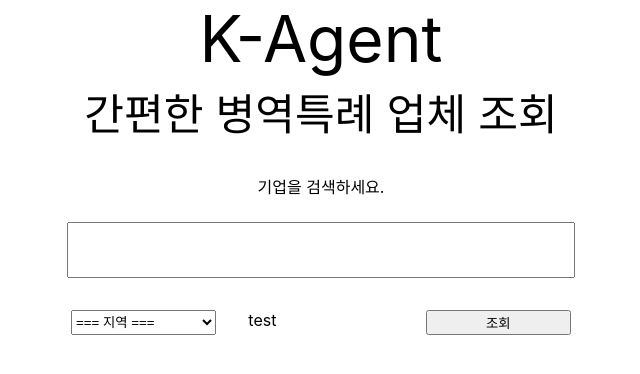
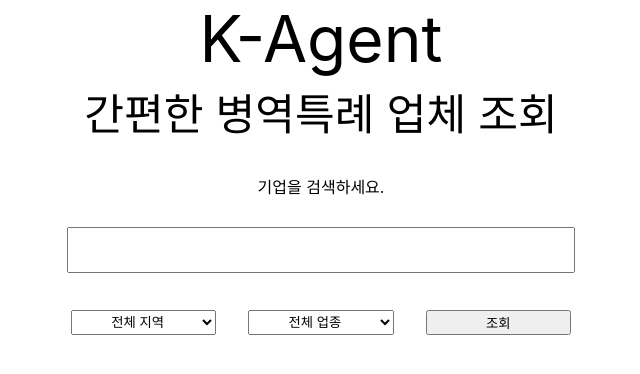
Before and after one commit to Ji-InPark/k-agent.service, a React (Create React App) app: page / in a window 1280 px wide. Shown: the top 374 px of the page, without its empty margins (319-959 px from the left). Built offline with nearby package versions, Linux system fonts and the light colour scheme.

Commit message:
Modify request endpoint but cors occur

```diff
--- a/package.json
+++ b/package.json
@@ -54,5 +54,5 @@
     "prettier": "^2.7.1",
     "typescript": "^4.8.3"
   },
-  "proxy": "https://api.k-agent.services/api/search/"
+  "proxy": "https://api.k-agent.services/api/"
 }
--- a/src/axios/index.ts
+++ b/src/axios/index.ts
@@ -2,6 +2,6 @@ import axios from 'axios';
 
 const search = axios;
 
-search.defaults.baseURL = process.env.REACT_APP_ENVIRONMENT == 'development' ? '' : 'https://api.k-agent.services/api/search/';
+search.defaults.baseURL = process.env.REACT_APP_ENVIRONMENT == 'development' ? '' : 'https://api.k-agent.services/api/';
 
 export default search;
--- a/src/components/components/SearchBar.tsx
+++ b/src/components/components/SearchBar.tsx
@@ -1,15 +1,17 @@
 import { css } from '@emotion/react';
-import { useEffect, useRef } from 'react';
-import { isNullOrWhiteSpace } from '../../utils';
+import { useEffect, useRef, useState } from 'react';
 import { useSetRecoilState } from 'recoil';
 import { companyListAtoms, isLoadingAtoms } from '../../recoil/atoms';
 import { CompanyListType } from '../../types';
 import search from '../../axios';
+import { isNullOrWhiteSpace } from '../../utils';
 
 function SearchBar() {
   const setCompanyList = useSetRecoilState(companyListAtoms);
   const inputElement = useRef<HTMLInputElement>(null);
   const setIsLoading = useSetRecoilState(isLoadingAtoms);
+  const [governmentLocation, setGovernmentLocation] = useState<String>('');
+  const [sector, setSector] = useState<String>('');
 
   useEffect(() => {
     const focus = (e: any) => {
@@ -27,6 +29,8 @@ function SearchBar() {
     return () => window.removeEventListener('keydown', focus);
   });
 
+  useEffect(() => {}, []);
+
   function onKeyDown(event: React.KeyboardEvent<HTMLInputElement>) {
     if (event.key === 'Enter' && event.nativeEvent.isComposing === false) {
       event.preventDefault();
@@ -35,18 +39,20 @@ function SearchBar() {
 
       event.currentTarget.value = '';
 
-      if (isNullOrWhiteSpace(inputText)) {
-        return;
-      }
+      if (isNullOrWhiteSpace(inputText)) return;
 
       setIsLoading(true);
       search
-        .get<CompanyListType>(inputText)
+        .post<CompanyListType>('search', {
+          companyName: inputText,
+          governmentLocation: governmentLocation,
+          sector: sector,
+        })
         .then((response) => {
           setCompanyList(response.data.companies);
-          setIsLoading(false);
         })
-        .catch((error) => console.log(error));
+        .catch((error) => console.log(error))
+        .finally(() => setIsLoading(false));
     }
   }
   return (
@@ -77,7 +83,7 @@ function SearchBar() {
           fontSize: 42,
           width: '70%',
           maxWidth: 500,
-          height: 50,
+          height: '2.5rem',
         })}
         type="text"
         name=""
@@ -93,14 +99,28 @@ function SearchBar() {
           maxWidth: 500,
         })}
       >
-        <select>
-          <option value="none">=== 지역 ===</option>
-          <option value="korean">한국어</option>
-          <option value="english">영어</option>
-          <option value="chinese">중국어</option>
-          <option value="spanish">스페인어</option>
+        <select onChange={(e) => setGovernmentLocation(e.target.value)}>
+          <option
+            css={css({
+              textAlign: 'center',
+            })}
+            value=""
+          >
+            전체 지역
+          </option>
+          {/* 정부청 가져와서 처리*/}
         </select>
-        <div>test</div>
+        <select onChange={(e) => setSector(e.target.value)}>
+          <option
+            css={css({
+              textAlign: 'center',
+            })}
+            value=""
+          >
+            전체 업종
+          </option>
+          {/* 업종 가져와서 처리*/}
+        </select>
         <button>조회</button>
       </div>
     </div>
--- a/src/components/components/company/CompanyList.tsx
+++ b/src/components/components/company/CompanyList.tsx
@@ -25,6 +25,8 @@ function CompanyList() {
         flexDirection: 'column',
         alignItems: 'center',
         width: '100vw',
+        maxHeight: '70vh',
+        overflow: 'auto',
       })}
     >
       {companies}
```
